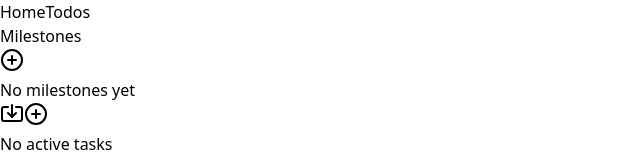
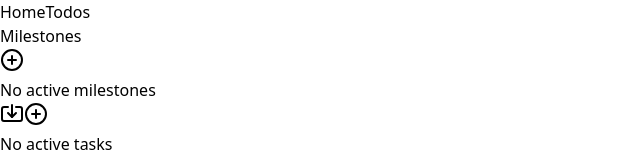
Before and after one commit to StrangeTown/follin_web, a React (Vite) app: page /todos in a window 1280 px wide. Shown: the top 160 px of the page, without its empty margins (0-640 px from the left). Built offline with nearby package versions, Linux system fonts and the light colour scheme.

Commit message:
feat: show only active milestones by default with toggle option

```diff
--- a/src/components/MilestoneList.tsx
+++ b/src/components/MilestoneList.tsx
@@ -1,14 +1,17 @@
-import React from 'react'
-import { PlusCircle, Target, CheckCircle, Circle } from 'lucide-react'
+import React, { useState } from 'react'
+import { PlusCircle, Target, CheckCircle, Circle, ChevronDown, ChevronUp } from 'lucide-react'
 import useMilestoneStore from '../store/useMilestoneStore'
-import { Milestone } from '../types/milestone'
 
 interface MilestoneListProps {
   onCreateMilestone: () => void
 }
 
 function MilestoneList({ onCreateMilestone }: MilestoneListProps) {
+  const [showAll, setShowAll] = useState(false)
   const { milestones, toggleMilestoneCompletion, toggleMilestoneActive } = useMilestoneStore()
+
+  const activeMilestones = milestones.filter(m => m.isActive)
+  const displayedMilestones = showAll ? milestones : activeMilestones
 
   return (
     <div className="bg-white rounded-lg shadow p-4 mb-6">
@@ -23,19 +26,22 @@ function MilestoneList({ onCreateMilestone }: MilestoneListProps) {
         </button>
       </div>
 
-      {milestones.length === 0 ? (
-        <p className="text-gray-500 text-center py-2">No milestones yet</p>
+      {displayedMilestones.length === 0 ? (
+        <p className="text-gray-500 text-center py-2">
+          {showAll ? "No milestones yet" : "No active milestones"}
+        </p>
       ) : (
         <ul className="space-y-3">
-          {milestones.map(milestone => (
+          {displayedMilestones.map(milestone => (
             <li
               key={milestone.id}
-              className={`p-3 rounded border-l-4 ${milestone.isCompleted
+              className={`p-3 rounded border-l-4 transition-all duration-300 ease-in-out ${
+                milestone.isCompleted
                   ? 'border-green-500 bg-green-50'
                   : milestone.isActive
                     ? 'border-blue-500 bg-blue-50'
                     : 'border-gray-300 bg-gray-50'
-                }`}
+              }`}
             >
               <div className="flex justify-between">
                 <div className="flex-1">
@@ -69,6 +75,27 @@ function MilestoneList({ onCreateMilestone }: MilestoneListProps) {
           ))}
         </ul>
       )}
+
+      {milestones.length > activeMilestones.length && (
+        <div className="mt-3 text-center">
+          <button
+            onClick={() => setShowAll(!showAll)}
+            className="inline-flex items-center text-sm text-blue-600 hover:text-blue-800"
+          >
+            {showAll ? (
+              <>
+                <span>Show active only</span>
+                <ChevronUp className="ml-1 w-4 h-4" />
+              </>
+            ) : (
+              <>
+                <span>Show all milestones</span>
+                <ChevronDown className="ml-1 w-4 h-4" />
+              </>
+            )}
+          </button>
+        </div>
+      )}
     </div>
   )
 }
```
